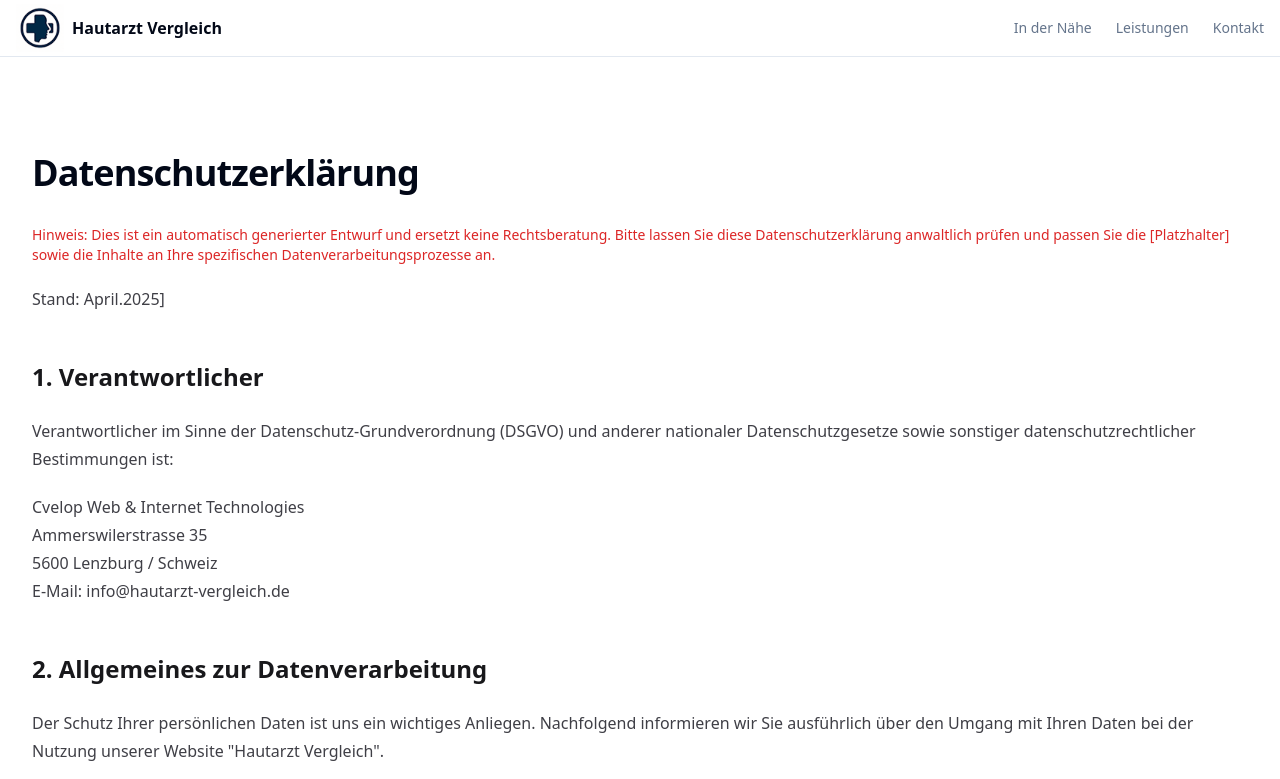
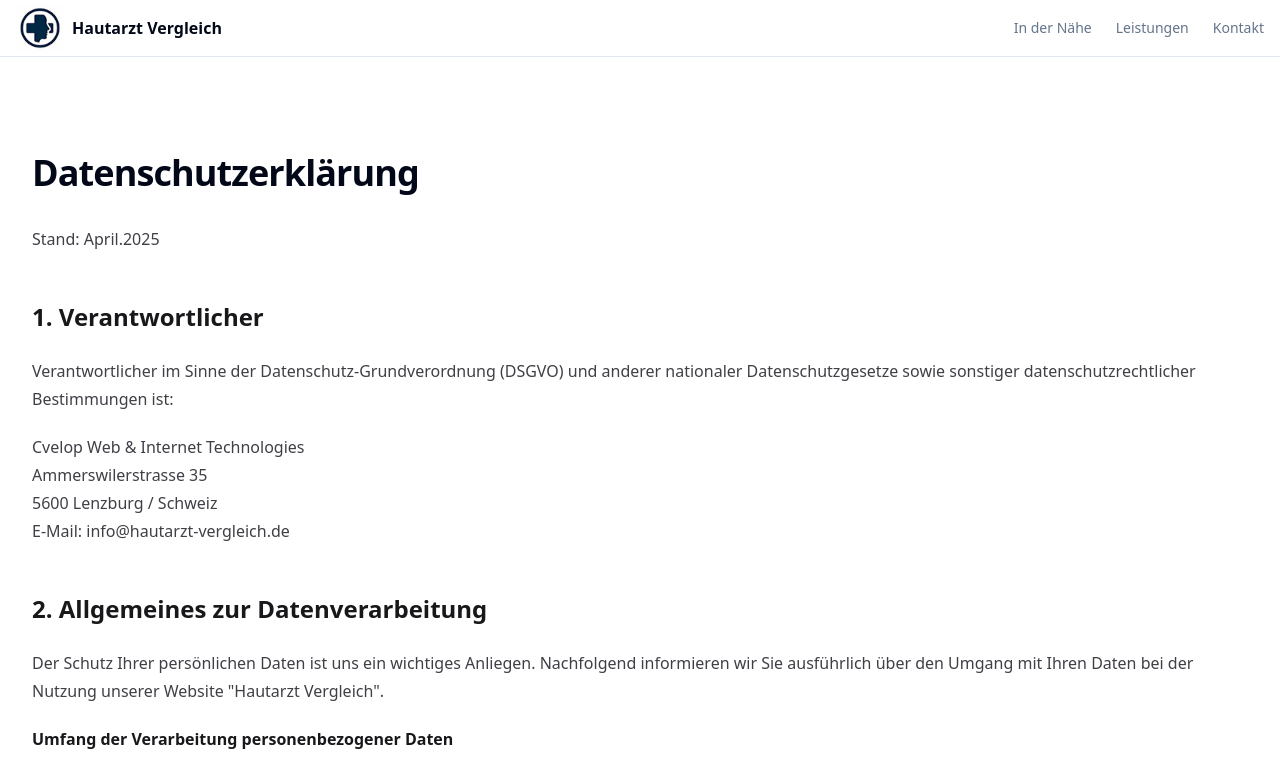
Before and after one commit to erlikan/hautarzt, a Next.js app in the folder frontend/: page /datenschutz in a window 1280 px wide. Shown: the top 779 px of the page. Built offline with nearby package versions, Linux system fonts and the light colour scheme.

Commit message:
legal changes

```diff
--- a/frontend/src/app/datenschutz/page.tsx
+++ b/frontend/src/app/datenschutz/page.tsx
@@ -14,7 +14,7 @@ export default function DatenschutzPage() {
     const siteOperatorStreet = "Ammerswilerstrasse 35"; // Same as Impressum
     const siteOperatorCity = "5600 Lenzburg / Schweiz"; // Same as Impressum
     const siteContactEmail = "info@hautarzt-vergleich.de"; // Same as Impressum
-    const lastUpdatedDate = "April.2025]";
+    const lastUpdatedDate = "April.2025";
     const hostingProviderInfo = "Hetzner Online GmbH, Industriestr. 25, 90596 Nuremberg, Germany"; // Replace!
     const analyticsToolInfo = ""; // Replace or Delete!
     const cookieConsentToolInfo = "Cookie Consent Tool von Cvelop"; // Replace or Delete!
@@ -26,8 +26,6 @@ export default function DatenschutzPage() {
             </h1>
 
             <div className="prose prose-zinc max-w-none dark:prose-invert">
-                <p className="text-sm text-red-600 font-medium">Hinweis: Dies ist ein automatisch generierter Entwurf und ersetzt keine Rechtsberatung. Bitte lassen Sie diese Datenschutzerklärung anwaltlich prüfen und passen Sie die [Platzhalter] sowie die Inhalte an Ihre spezifischen Datenverarbeitungsprozesse an.</p>
-
                 <p>Stand: {lastUpdatedDate}</p>
 
                 <h2>1. Verantwortlicher</h2>
@@ -87,7 +85,7 @@ export default function DatenschutzPage() {
                 <p><strong>b) Google Generative AI (Gemini API)</strong></p>
                 <p>Zur Analyse der Patientenbewertungen und zur Erstellung von Zusammenfassungen und Einblicken nutzen wir die Google Generative AI (Gemini API) von Google Ireland Limited, Gordon House, Barrow Street, Dublin 4, Irland. Hierzu werden anonymisierte oder pseudonymisierte Praxis- und Bewertungsdaten an Google übertragen. Wir sind bestrebt, keine direkt identifizierenden Personeninformationen (wie Patientennamen aus Rezensionen) an die API zu senden. Die Verarbeitung erfolgt zur Erfüllung unseres Angebots (Art. 6 Abs. 1 lit. b DSGVO) und auf Basis unseres berechtigten Interesses an der Verbesserung unseres Dienstes (Art. 6 Abs. 1 lit. f DSGVO). Daten können in die USA übertragen werden; Google sichert die Einhaltung europäischer Datenschutzstandards durch Standardvertragsklauseln zu. Weitere Informationen: <a href="https://policies.google.com/privacy" target="_blank" rel="noopener noreferrer">https://policies.google.com/privacy</a></p>
                 <p><strong>c) Apify</strong></p>
-                <p>Zur Sammlung von öffentlichen Google Maps Rezensionen nutzen wir Dienste der Apify Technologies s.r.o., Vodičkova 704/36, 110 00 Praha 1, Tschechische Republik. Hierbei werden öffentliche Praxis-URLs zur Initiierung der Sammlung an Apify übergeben. Apify verarbeitet diese Daten in unserem Auftrag. Rechtsgrundlage ist unser berechtigtes Interesse an der Bereitstellung aktueller Bewertungsdaten (Art. 6 Abs. 1 lit. f DSGVO). Weitere Informationen: <a href="https://apify.com/privacy-policy" target="_blank" rel="noopener noreferrer">https://apify.com/privacy-policy</a></p>
+                <p>Zur Sammlung von öffentlichen Praxis Rezensionen nutzen wir Dienste der Apify Technologies s.r.o., Vodičkova 704/36, 110 00 Praha 1, Tschechische Republik. Hierbei werden öffentliche Praxis-URLs zur Initiierung der Sammlung an Apify übergeben. Apify verarbeitet diese Daten in unserem Auftrag. Rechtsgrundlage ist unser berechtigtes Interesse an der Bereitstellung aktueller Bewertungsdaten (Art. 6 Abs. 1 lit. f DSGVO). Weitere Informationen: <a href="https://apify.com/privacy-policy" target="_blank" rel="noopener noreferrer">https://apify.com/privacy-policy</a></p>
                 <p><strong>d) Resend (E-Mail Versand)</strong></p>
                 <p>Für den Versand von E-Mails, insbesondere im Rahmen des Kontaktformulars, nutzen wir den Dienstleister Resend Inc., 1046 Kearny St, San Francisco, CA 94133, USA. Die Verarbeitung basiert auf unserem berechtigten Interesse an einer zuverlässigen Zustellung (Art. 6 Abs. 1 lit. f DSGVO) und Ihrer Einwilligung bei Nutzung des Formulars (Art. 6 Abs. 1 lit. a DSGVO). Weitere Informationen: <a href="https://resend.com/legal/privacy-policy" target="_blank" rel="noopener noreferrer">https://resend.com/legal/privacy-policy</a>.</p>
                 <p><strong>e) [Platzhalter: Analysetool-Anbieter, falls verwendet]</strong></p>
--- a/frontend/src/app/impressum/page.tsx
+++ b/frontend/src/app/impressum/page.tsx
@@ -14,7 +14,7 @@ export default function ImpressumPage() {
     const siteRepresentative = "Cagatay Ulukan"; // z.B. Sie selbst, wenn Einzelunternehmer
     const siteContactEmail = "info@hautarzt-vergleich.de"; // Dieselbe wie im Datenschutz
     const siteContactPhone = "";
-    const responsiblePerson = "[Name des Verantwortlichen für journalistisch-redaktionelle Inhalte]"; // Oft identisch mit Betreiber/Vertreter
+    const responsiblePerson = "siehe Vertretung"; // Oft identisch mit Betreiber/Vertreter
     const responsiblePersonAddress = ""; // Oft identisch mit Betreiber
 
     return (
@@ -24,7 +24,6 @@ export default function ImpressumPage() {
             </h1>
 
             <div className="prose prose-zinc max-w-none dark:prose-invert">
-                <p className="text-sm text-red-600 font-medium">Hinweis: Dies ist ein automatisch generierter Entwurf und ersetzt keine Rechtsberatung. Bitte lassen Sie dieses Impressum anwaltlich prüfen und passen Sie die [Platzhalter] an.</p>
 
                 <h2>Angaben gemäß § 5 TMG</h2>
                 <p>
```
